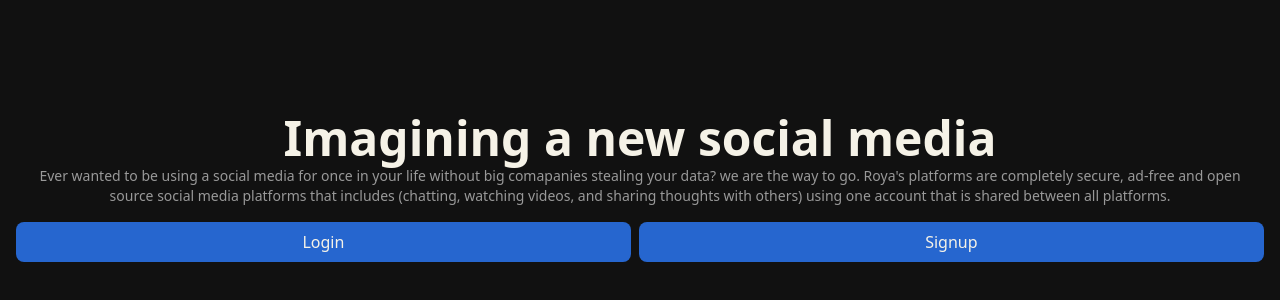
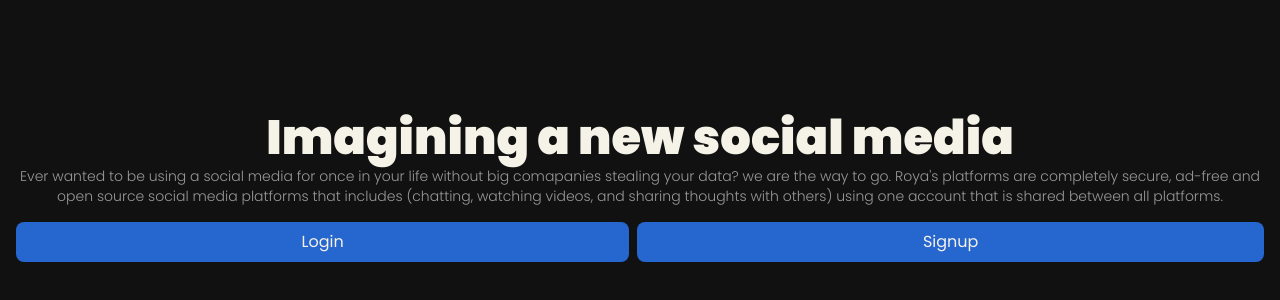
Before and after one commit to roya-org/web, a SvelteKit app: page / in a window 1280 px wide. Shown: the part 212-512 px from the top of the page. Built offline with nearby package versions, Linux system fonts and the light colour scheme.

Commit message:
change the font to poppins

```diff
--- a/src/app.css
+++ b/src/app.css
@@ -2,7 +2,10 @@
 @tailwind components;
 @tailwind utilities;
 
-body {
-    background-color: theme(colors.black-900);
-    color: theme(colors.white);
+@layer base {
+    body {
+        background-color: theme(colors.black-900);
+        color: theme(colors.white);
+        font-family: 'Poppins', system-ui, sans-serif;
+    }
 }
--- a/src/app.html
+++ b/src/app.html
@@ -1,12 +1,19 @@
 <!doctype html>
 <html lang="en">
+
 <head>
     <meta charset="utf-8" />
     <link rel="icon" href="%sveltekit.assets%/icon.png" />
     <meta name="viewport" content="width=device-width, initial-scale=1" />
+    <link rel="preconnect" href="https://fonts.googleapis.com" />
+    <link rel="preconnect" href="https://fonts.gstatic.com" crossorigin />
+    <link rel="stylesheet"
+        href="https://fonts.googleapis.com/css2?family=Poppins:ital,wght@0,100;0,200;0,300;0,400;0,500;0,600;0,700;0,800;0,900;1,100;1,200;1,300;1,400;1,500;1,600;1,700;1,800;1,900&display=swap" />
     %sveltekit.head%
 </head>
+
 <body data-sveltekit-preload-data="hover">
     <div style="display: contents">%sveltekit.body%</div>
 </body>
+
 </html>
```
Lines whose indentation alone changed are shown as unchanged.
